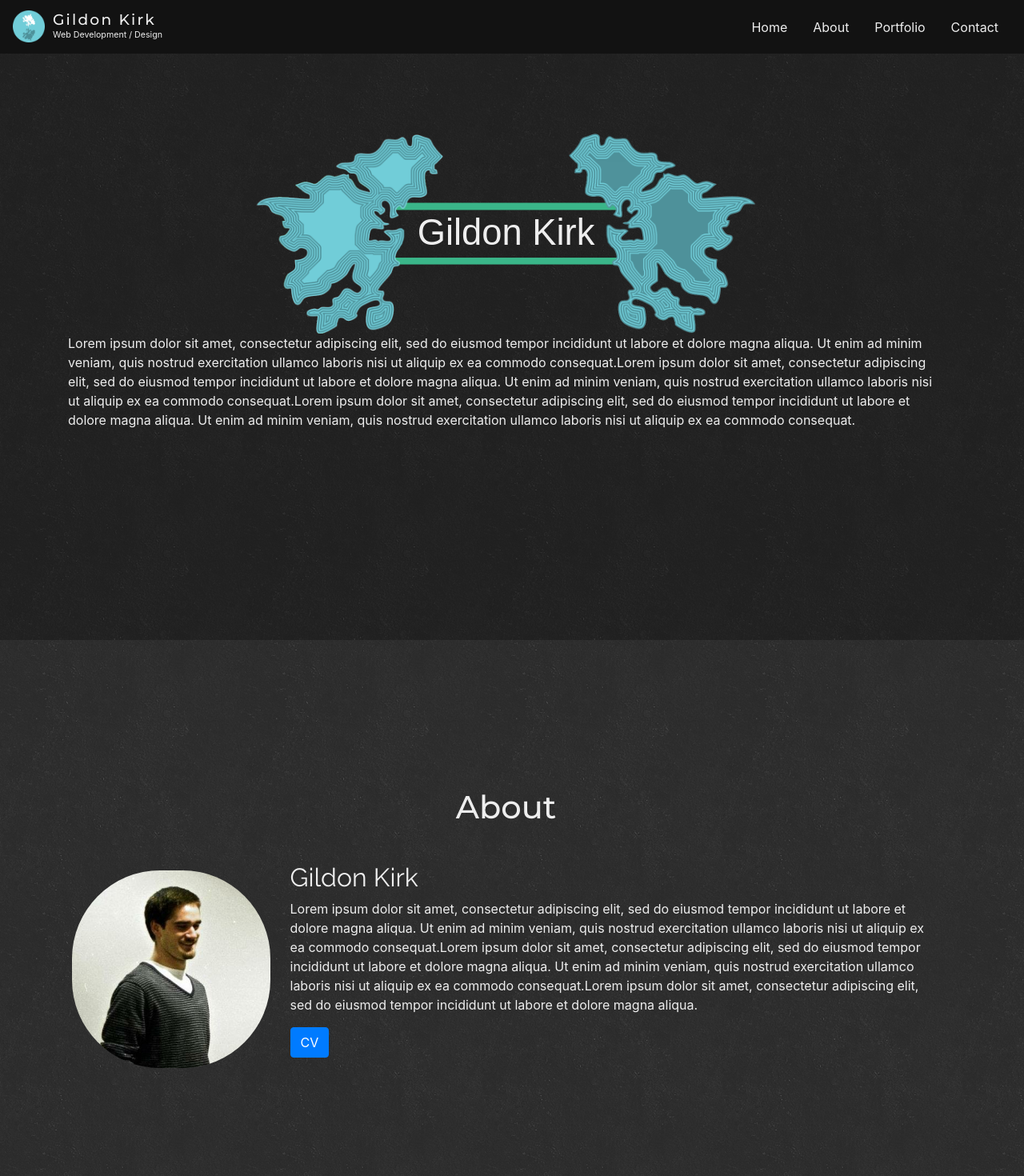
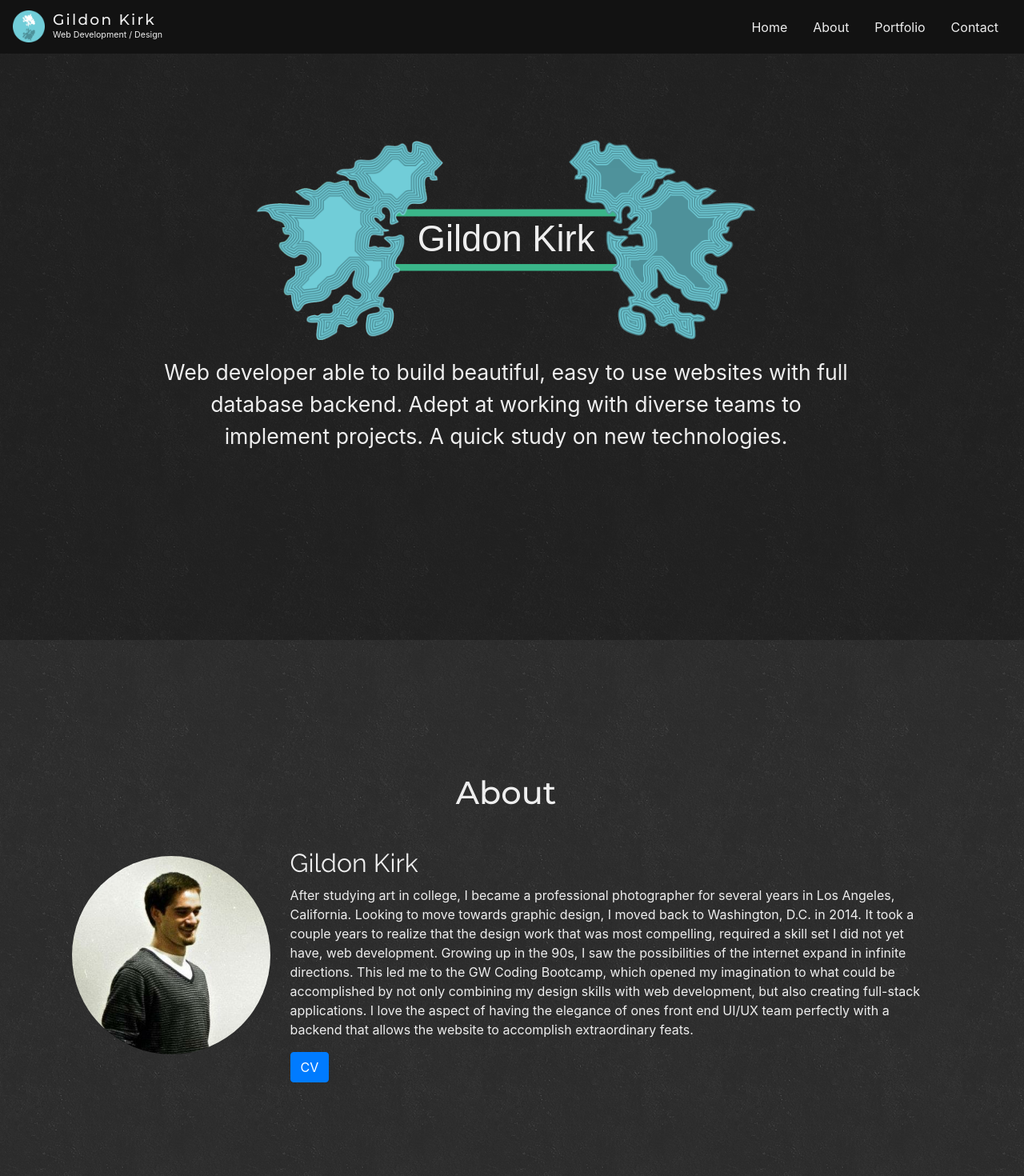
Before and after one commit to gildonkirk/portfolio, a React (Create React App) app: page / in a window 1280 px wide. Shown: the top 1470 px of the page at 80% size. Built offline with nearby package versions, Linux system fonts and the light colour scheme; a web font is replaced by a local one.

Commit message:
added in tagline and about me

```diff
--- a/src/App.css
+++ b/src/App.css
@@ -27,6 +27,19 @@ html, body {
 
 .pageBodyCol {
   margin-bottom: 80px;
+}
+
+html::-webkit-scrollbar {
+  background-color: #dddddd;
+  width: 8px;
+}
+
+html::-webkit-scrollbar-track {
+  -webkit-box-shadow: inset 0 0 6px rgba(238,238,238,0.8);
+}
+
+html::-webkit-scrollbar-thumb {
+  background-color: #444444;
 }
 
 .bodyContainer {
@@ -99,13 +112,17 @@ html, body {
   color: #eeeeee;
   font-family: 'Supermercado One', sans-serif;
   width: 60%;
-  margin: 0 auto;
+  margin: 20px auto;
   padding: 97px 0 0 0;
   font-size: 34pt;
 }
 
 .tagline {
   color: #eeeeee;
+  font-size: 20pt;
+  width: 80%;
+  margin: 0 auto;
+  text-align: center;
 }
 
 .cvimg {
@@ -121,7 +138,7 @@ html, body {
 
 .profilePicture {
   margin: 10px 0 0 5px;
-  border-radius: 110px;
+  border-radius: 150px;
 }
 
 .description {
--- a/src/Components/About/AboutBody/Description.js
+++ b/src/Components/About/AboutBody/Description.js
@@ -6,7 +6,7 @@ class Description extends Component {
     return (
       <div>
         <p className='description'>
-          Lorem ipsum dolor sit amet, consectetur adipiscing elit, sed do eiusmod tempor incididunt ut labore et dolore magna aliqua. Ut enim ad minim veniam, quis nostrud exercitation ullamco laboris nisi ut aliquip ex ea commodo consequat.Lorem ipsum dolor sit amet, consectetur adipiscing elit, sed do eiusmod tempor incididunt ut labore et dolore magna aliqua. Ut enim ad minim veniam, quis nostrud exercitation ullamco laboris nisi ut aliquip ex ea commodo consequat.Lorem ipsum dolor sit amet, consectetur adipiscing elit, sed do eiusmod tempor incididunt ut labore et dolore magna aliqua.
+          After studying art in college, I became a professional photographer for several years in Los Angeles, California.  Looking to move towards graphic design, I moved back to Washington, D.C. in 2014.  It took a couple years to realize that the design work that was most compelling, required a skill set I did not yet have, web development.  Growing up in the 90s, I saw the possibilities of the internet expand in infinite directions.  This led me to the GW Coding Bootcamp, which opened my imagination to what could be accomplished by not only combining my design skills with web development, but also creating full-stack applications.  I love the aspect of having the elegance of ones front end UI/UX team perfectly with a backend that allows the website to accomplish extraordinary feats.
         </p>
         <ResumeModal />
       </div>
--- a/src/Components/Home/Tagline.js
+++ b/src/Components/Home/Tagline.js
@@ -4,7 +4,7 @@ class Tagline extends Component {
   render() {
     return (
         <p className="tagline">
-          Lorem ipsum dolor sit amet, consectetur adipiscing elit, sed do eiusmod tempor incididunt ut labore et dolore magna aliqua. Ut enim ad minim veniam, quis nostrud exercitation ullamco laboris nisi ut aliquip ex ea commodo consequat.Lorem ipsum dolor sit amet, consectetur adipiscing elit, sed do eiusmod tempor incididunt ut labore et dolore magna aliqua. Ut enim ad minim veniam, quis nostrud exercitation ullamco laboris nisi ut aliquip ex ea commodo consequat.Lorem ipsum dolor sit amet, consectetur adipiscing elit, sed do eiusmod tempor incididunt ut labore et dolore magna aliqua. Ut enim ad minim veniam, quis nostrud exercitation ullamco laboris nisi ut aliquip ex ea commodo consequat.
+          Web developer able to build beautiful, easy to use websites with full database backend. Adept at working with diverse teams to implement projects. A quick study on new technologies.
         </p>
     )
   };
```
